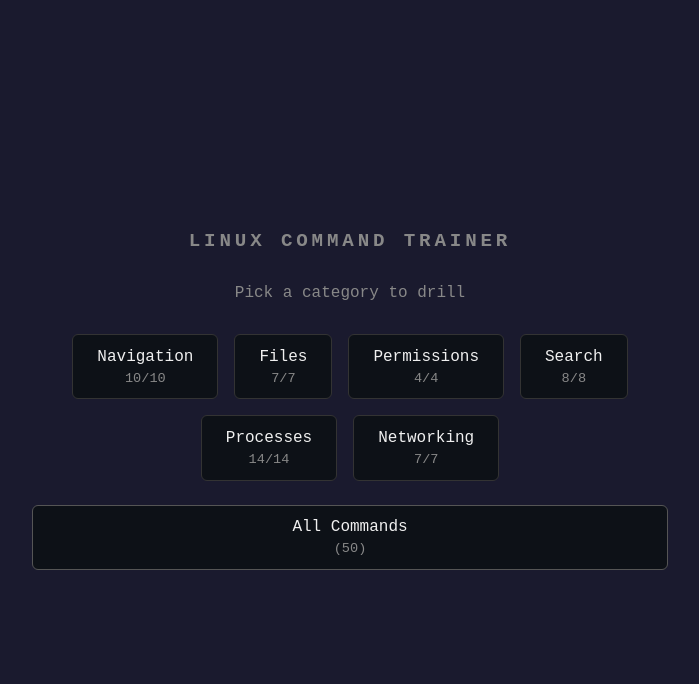
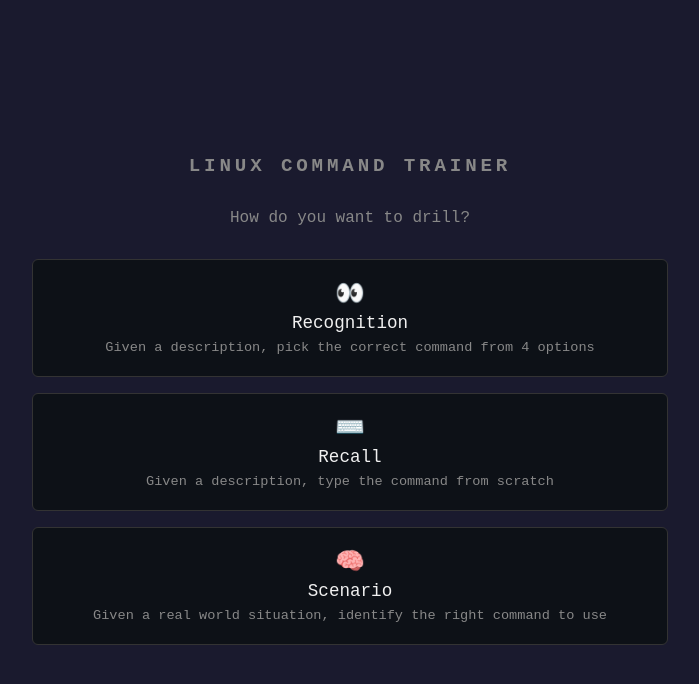
Before and after one commit to JakeR-BBC/linux-command-trainer, a React (Vite) app: page / in a window 1280 px wide. Shown: the top 684 px of the page, without its empty margins (290-989 px from the left). Built offline with nearby package versions, Linux system fonts and the light colour scheme.

Commit message:
Add mode selection screen and wire up full navigation flow

```diff
--- a/src/App.jsx
+++ b/src/App.jsx
@@ -2,13 +2,13 @@ import { useState } from 'react'
 import { Routes, Route, useNavigate } from 'react-router-dom'
 import DrillCard from './components/DrillCard'
 import CategorySelect from './components/CategorySelect'
+import ModeSelect from './components/ModeSelect'
 import commands from './commands.json'
 import {
   incrementCorrect,
   retireCommand,
   restoreCategory,
   isRetired,
-  getCorrectCount,
   getRetiredCount
 } from './utils/progress'
 
@@ -21,6 +21,7 @@ function DrillScreen() {
   const navigate = useNavigate()
   const params = new URLSearchParams(window.location.search)
   const selected = params.get('category')
+  const mode = params.get('mode')
   const isAll = selected === 'all'
 
   function getActivePool() {
@@ -95,12 +96,6 @@ function DrillScreen() {
     setRetirePrompt(false)
   }
 
-  function handleKeyDown(e) {
-    if (!retirePrompt) return
-    if (e.key === 'Enter') handleRetire(true)
-    if (e.key === 'Backspace') handleRetire(false)
-  }
-
   if (!command) {
     return (
       <div className="completed-screen">
@@ -134,7 +129,6 @@ function DrillScreen() {
         <div
           className="retire-prompt"
           tabIndex={0}
-    autoFocus
           ref={el => el && el.focus()}
           onKeyDown={(e) => {
             if (e.key === 'Enter') handleRetire(true)
@@ -158,7 +152,7 @@ function DrillScreen() {
             Restore retired commands ({retiredCount})
           </button>
         )}
-        <button className="back-btn" onClick={() => navigate('/')}>
+        <button className="back-btn" onClick={() => navigate(`/category?mode=${mode}`)}>
           ← Back to categories
         </button>
       </div>
@@ -169,7 +163,8 @@ function DrillScreen() {
 function App() {
   return (
     <Routes>
-      <Route path="/" element={<CategorySelect />} />
+      <Route path="/" element={<ModeSelect />} />
+      <Route path="/category" element={<CategorySelect />} />
       <Route path="/drill" element={<DrillScreen />} />
     </Routes>
   )
--- a/src/components/CategorySelect.jsx
+++ b/src/components/CategorySelect.jsx
@@ -4,6 +4,8 @@ import { getRetiredCount } from '../utils/progress'
 
 function CategorySelect() {
   const navigate = useNavigate()
+  const params = new URLSearchParams(window.location.search)
+  const mode = params.get('mode')
   const categories = [...new Set(commands.map(c => c.category))]
 
   function getCount(category) {
@@ -14,7 +16,7 @@ function CategorySelect() {
     return str.charAt(0).toUpperCase() + str.slice(1)
   }
 
-  return (
+return (
     <div className="category-select">
       <h1>Linux Command Trainer</h1>
       <p className="subtitle">Pick a category to drill</p>
@@ -28,7 +30,7 @@ function CategorySelect() {
             <button
               key={category}
               className="category-btn"
-              onClick={() => navigate(`/drill?category=${category}`)}
+              onClick={() => navigate(`/drill?mode=${mode}&category=${category}`)}
             >
               {capitalise(category)}
               <span className="count">{active}/{total}</span>
@@ -40,10 +42,15 @@ function CategorySelect() {
         })}
         <button
           className="category-btn all"
-          onClick={() => navigate('/drill?category=all')}
+          onClick={() => navigate(`/drill?mode=${mode}&category=all`)}
         >
           All Commands
           <span className="count">({commands.length})</span>
+        </button>
+      </div>
+      <div className="drill-footer">
+        <button className="back-btn" onClick={() => navigate('/')}>
+          ← Back to modes
         </button>
       </div>
     </div>
--- /dev/null
+++ b/src/components/ModeSelect.jsx
@@ -0,0 +1,48 @@
+import { useNavigate } from 'react-router-dom'
+
+const modes = [
+  {
+    id: 'recognition',
+    name: 'Recognition',
+    desc: 'Given a description, pick the correct command from 4 options',
+    icon: '👀'
+  },
+  {
+    id: 'recall',
+    name: 'Recall',
+    desc: 'Given a description, type the command from scratch',
+    icon: '⌨️'
+  },
+  {
+    id: 'scenario',
+    name: 'Scenario',
+    desc: 'Given a real world situation, identify the right command to use',
+    icon: '🧠'
+  }
+]
+
+function ModeSelect() {
+  const navigate = useNavigate()
+
+  return (
+    <div className="category-select">
+      <h1>Linux Command Trainer</h1>
+      <p className="subtitle">How do you want to drill?</p>
+      <div className="category-grid">
+        {modes.map(mode => (
+          <button
+            key={mode.id}
+            className="category-btn mode-btn"
+            onClick={() => navigate(`/category?mode=${mode.id}`)}
+          >
+            <span className="mode-icon">{mode.icon}</span>
+            <span className="mode-name">{mode.name}</span>
+            <span className="mode-desc">{mode.desc}</span>
+          </button>
+        ))}
+      </div>
+    </div>
+  )
+}
+
+export default ModeSelect
--- a/src/index.css
+++ b/src/index.css
@@ -163,6 +163,7 @@ h1 {
 
 .back-btn:hover {
   color: #f0f0f0;
+  background: transparent;
 }
 
 /* Retire prompt */
@@ -248,3 +249,24 @@ h1 {
 .completed-screen .retire-actions {
   justify-content: center;
 }
+
+.mode-btn {
+  width: 100%;
+  padding: 1.2rem 1.5rem;
+}
+
+.mode-icon {
+  font-size: 1.5rem;
+}
+
+.mode-name {
+  font-size: 1.1rem;
+  color: #f0f0f0;
+}
+
+.mode-desc {
+  color: #888;
+  font-size: 0.85rem;
+  line-height: 1.4;
+  text-align: center;
+}
```
Lines whose indentation alone changed are shown as unchanged.
